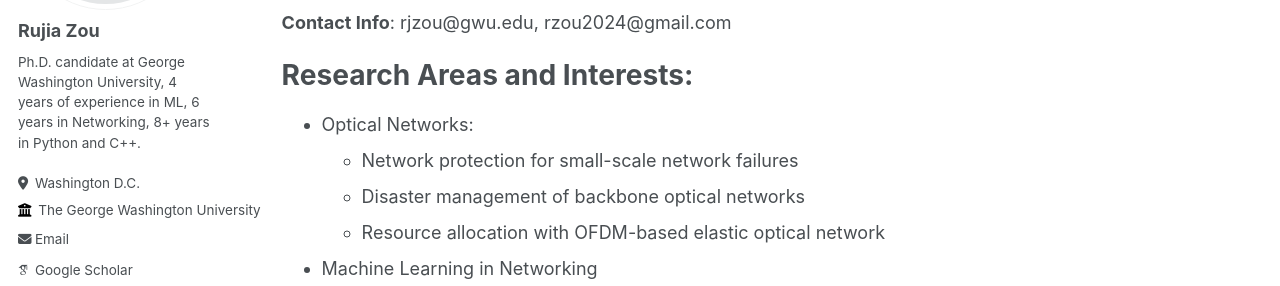
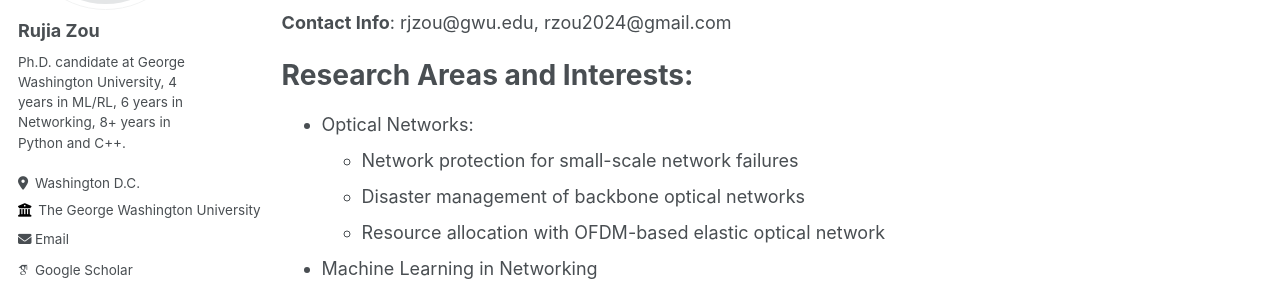
Before and after one commit to RujiaZou/RujiaZou.github.io, a Jekyll site: the page built from _pages/about.md, in a window 1280 px wide. Shown: the part 251-537 px from the top of the page. Built offline with Jekyll 4.4.1, drawn with Linux system fonts in a browser that asks for light colours; some web fonts are replaced.

Commit message:
Update _config.yml

```diff
--- a/_config.yml
+++ b/_config.yml
@@ -24,7 +24,7 @@ author:
   avatar           : "profile.png"
   name             : "Rujia Zou"
   pronouns         : # example: "he/his"
-  bio              : "Ph.D. candidate at George Washington University, 4 years of experience in ML, 6 years in Networking, 8+ years in Python and C++."
+  bio              : "Ph.D. candidate at George Washington University, 4 years in ML/RL, 6 years in Networking, 8+ years in Python and C++."
   location         : "Washington D.C."
   employer         : "The George Washington University"
   uri              : # URL
```
